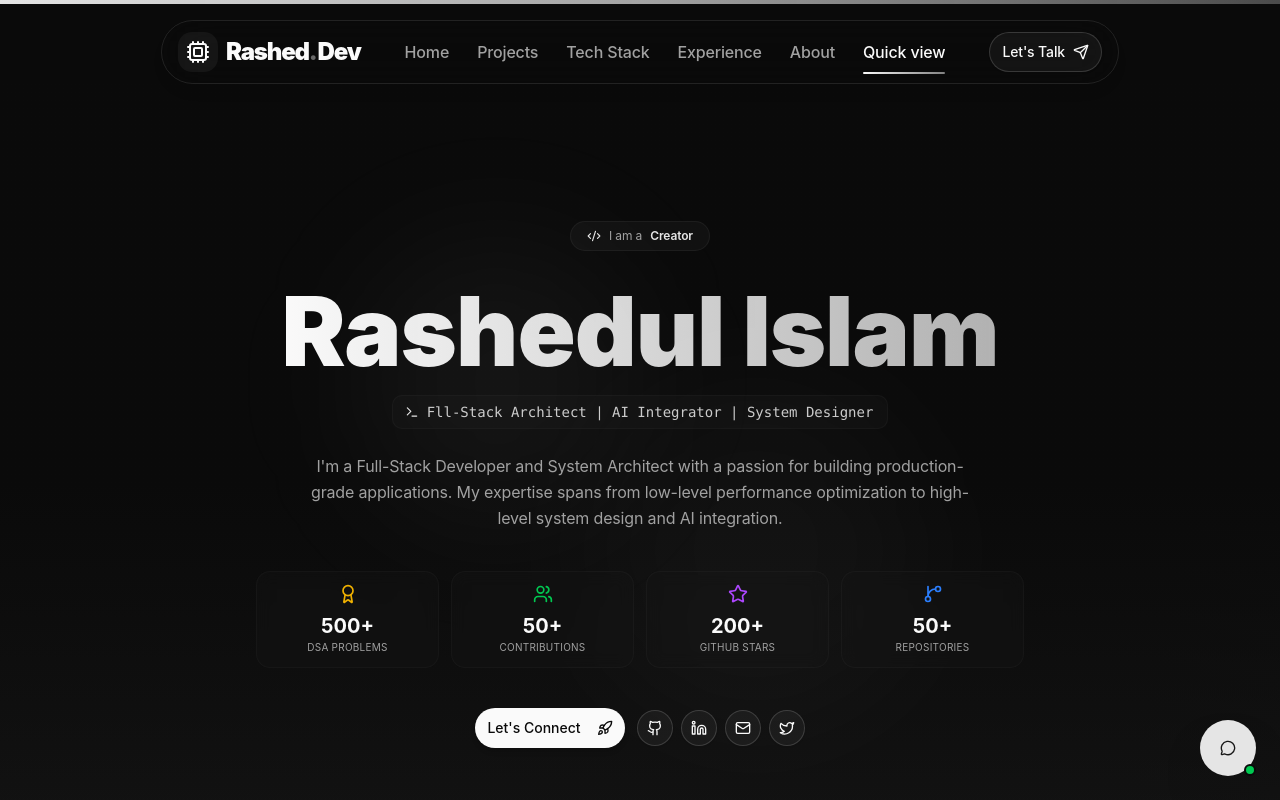
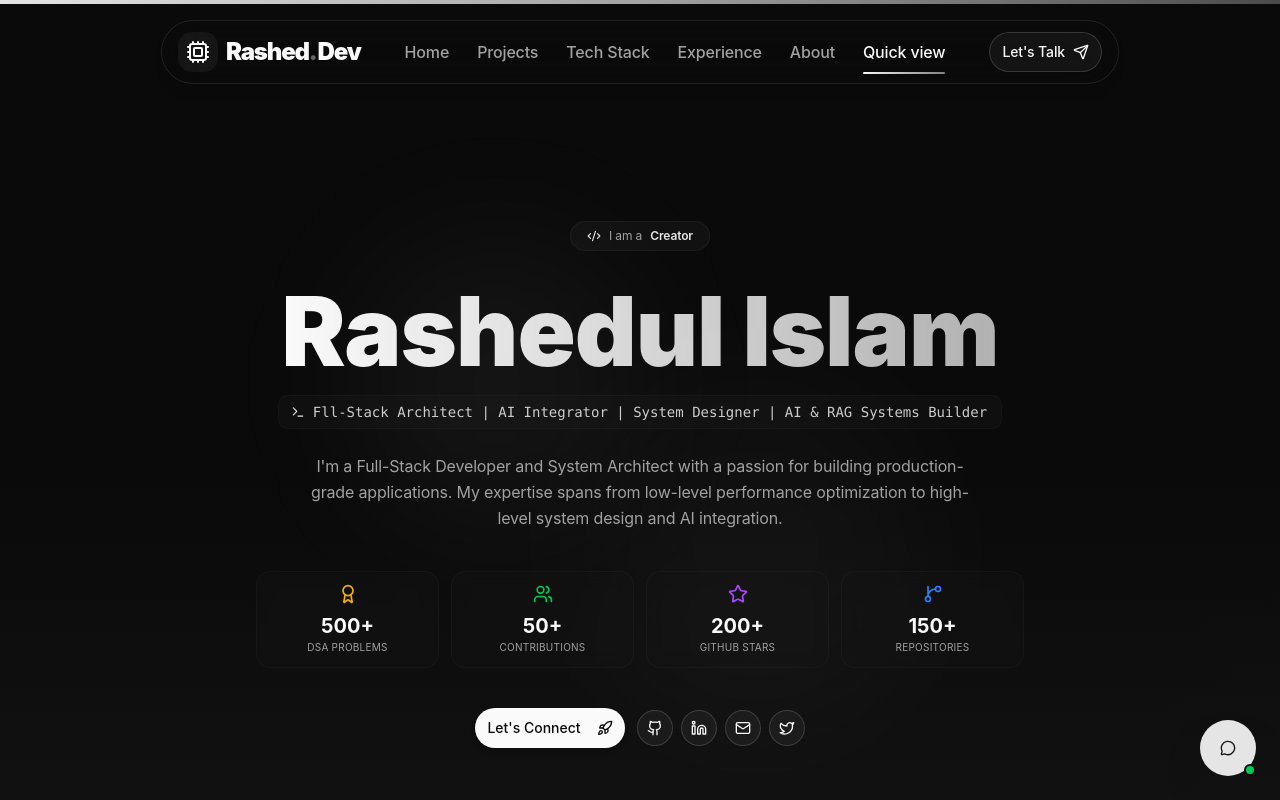
Before and after one commit to rashedulraha/Md-Rashedul-Islam, a React (Vite) app: page /quick-view in a window 1280 px wide. Shown: the top 800 px of the page. Built offline with nearby package versions, Linux system fonts and the light colour scheme.

Commit message:
adding marque and solve quick view  hero page

```diff
--- a/src/Pages/Quick-View/Data/quickViewData.ts
+++ b/src/Pages/Quick-View/Data/quickViewData.ts
@@ -132,7 +132,7 @@ export const achievements: Achievement[] = [
   {
     icon: GitBranch,
     label: "Repositories",
-    value: "50+",
+    value: "150+",
     color: "text-blue-500",
   },
 ];
--- a/src/Pages/Quick-View/QuickView.tsx
+++ b/src/Pages/Quick-View/QuickView.tsx
@@ -12,7 +12,8 @@ export default function QuickView() {
 
   const userData = {
     name: "Rashedul Islam",
-    title: "Full-Stack Architect | AI Integrator | System Designer",
+    title:
+      "Full-Stack Architect | AI Integrator | System Designer | AI & RAG Systems Builder",
     bio: "I'm a Full-Stack Developer and System Architect with a passion for building production-grade applications. My expertise spans from low-level performance optimization to high-level system design and AI integration.",
   };
 
--- a/src/Pages/shared/HeroBanner/TechMarquee.tsx
+++ b/src/Pages/shared/HeroBanner/TechMarquee.tsx
@@ -3,7 +3,6 @@ import { motion } from "framer-motion";
 import {
   SiJavascript,
   SiTypescript,
-  SiGo,
   SiReact,
   SiNextdotjs,
   SiTailwindcss,
@@ -15,6 +14,12 @@ import {
   SiDocker,
   SiNginx,
   SiGit,
+  SiC,
+  SiCplusplus,
+  SiThealgorithms,
+  SiHackerrank,
+  SiFastapi,
+  SiCodeforces,
 } from "react-icons/si";
 
 const TechMarquee: React.FC = () => {
@@ -29,7 +34,6 @@ const TechMarquee: React.FC = () => {
       icon: <SiTypescript />,
       color: "hover:text-[#3178C6]",
     },
-    { name: "Golang", icon: <SiGo />, color: "hover:text-[#00ADD8]" },
     { name: "React.js", icon: <SiReact />, color: "hover:text-[#61DAFB]" },
     { name: "Next.js", icon: <SiNextdotjs />, color: "hover:text-foreground" },
     {
@@ -38,6 +42,8 @@ const TechMarquee: React.FC = () => {
       color: "hover:text-[#06B6D4]",
     },
     { name: "Node.js", icon: <SiNodedotjs />, color: "hover:text-[#339933]" },
+
+    // Backend & DB
     { name: "MongoDB", icon: <SiMongodb />, color: "hover:text-[#47A248]" },
     {
       name: "PostgreSQL",
@@ -46,9 +52,31 @@ const TechMarquee: React.FC = () => {
     },
     { name: "Prisma", icon: <SiPrisma />, color: "hover:text-[#2D3748]" },
     { name: "Firebase", icon: <SiFirebase />, color: "hover:text-[#FFCA28]" },
+
+    // DevOps & Tools
     { name: "Docker", icon: <SiDocker />, color: "hover:text-[#2496ED]" },
     { name: "Nginx", icon: <SiNginx />, color: "hover:text-[#009639]" },
     { name: "Git", icon: <SiGit />, color: "hover:text-[#F05032]" },
+
+    { name: "C", icon: <SiC />, color: "hover:text-[#A8B9CC]" },
+    { name: "C++", icon: <SiCplusplus />, color: "hover:text-[#00599C]" },
+    {
+      name: "Data Structures",
+      icon: <SiCodeforces />,
+      color: "hover:text-purple-400",
+    },
+    {
+      name: "Algorithms",
+      icon: <SiThealgorithms />,
+      color: "hover:text-orange-400",
+    },
+    {
+      name: "Problem Solving",
+      icon: <SiHackerrank />,
+      color: "hover:text-green-500",
+    },
+
+    { name: "REST API", icon: <SiFastapi />, color: "hover:text-teal-400" },
   ];
 
   // We duplicate the array to ensure there's no gap during the loop
```
